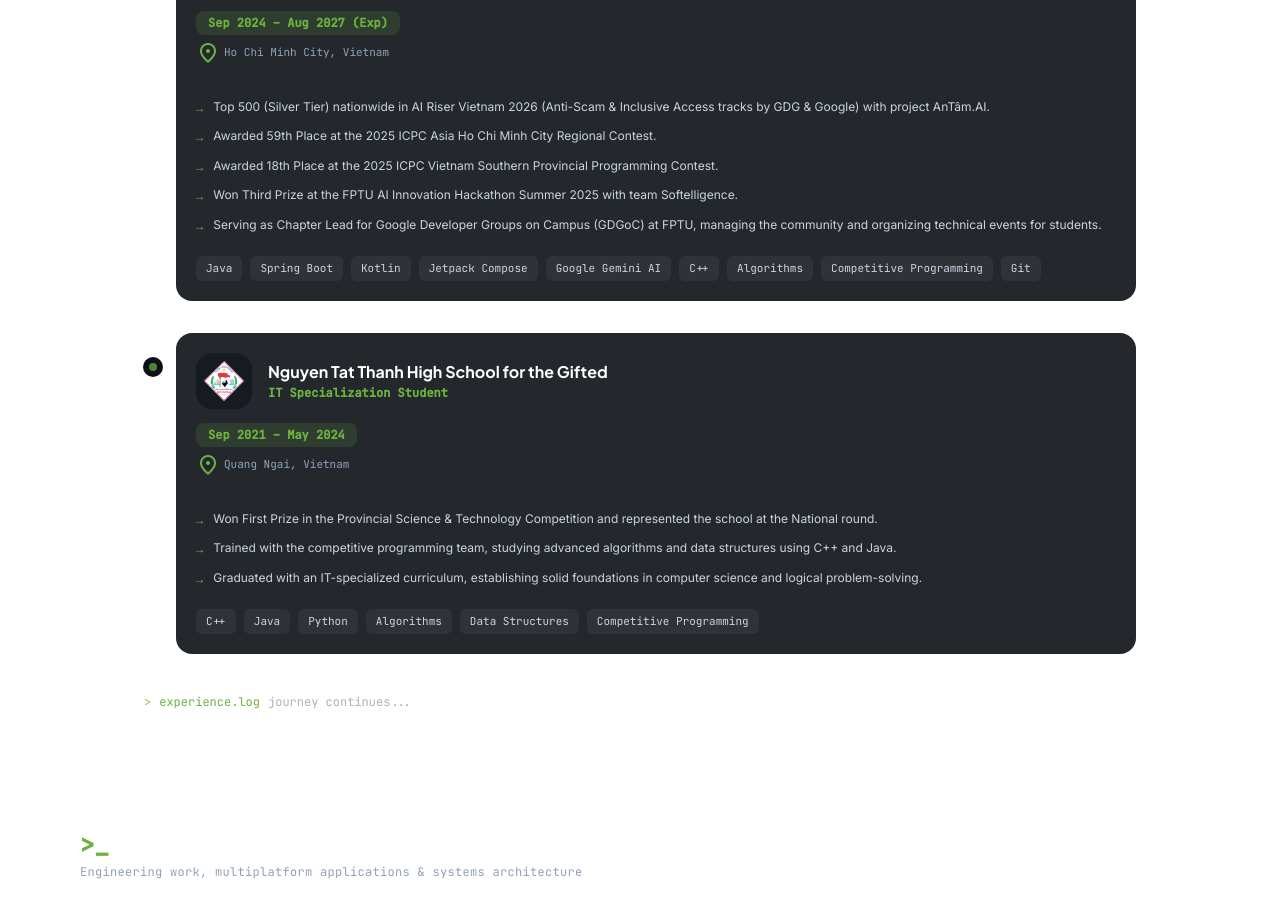
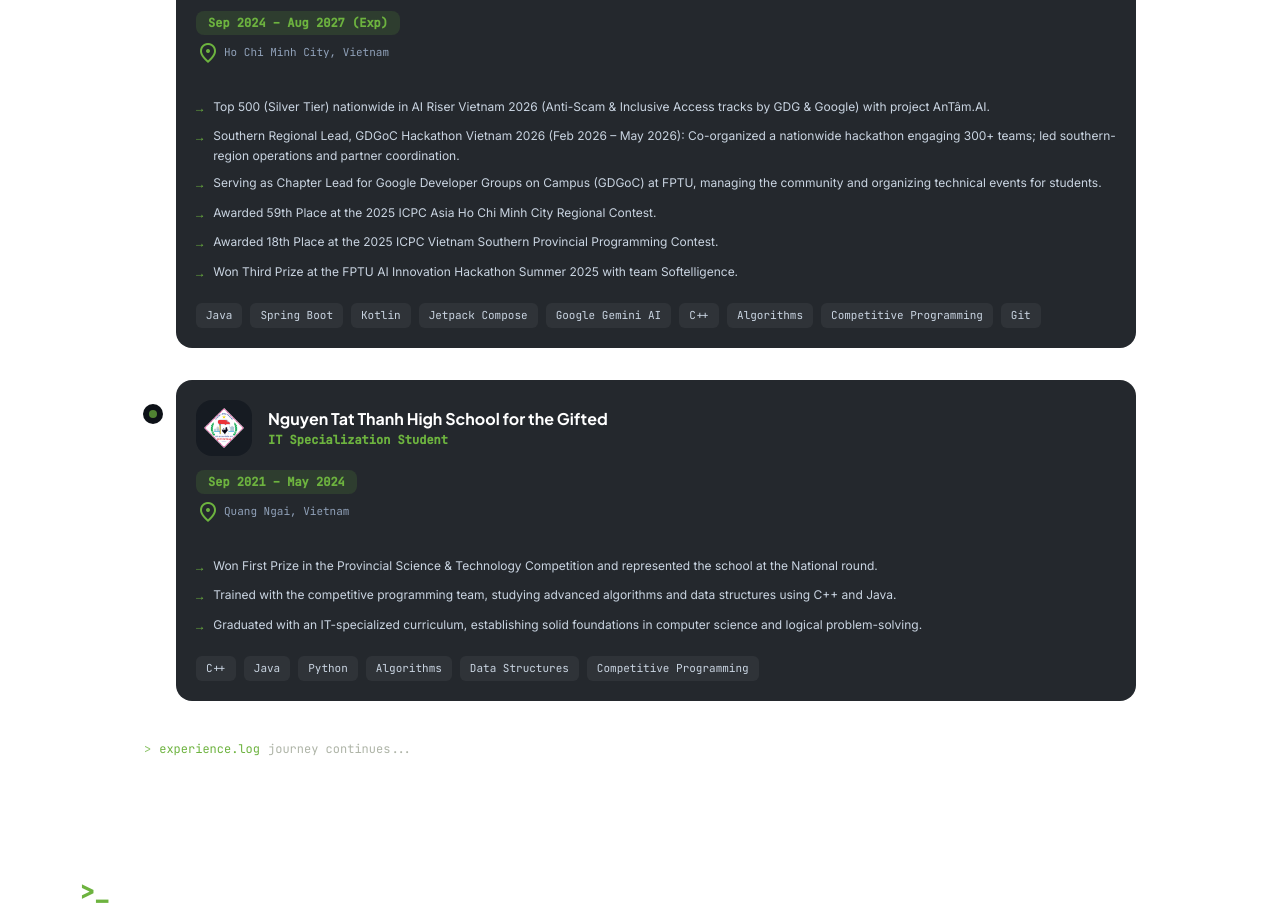
Before and after one commit to plozdev/my_portfolio, a React (Vite) app: page / in a window 1280 px wide. Shown: the part 1680-2591 px from the top of the page. Built offline with nearby package versions, Linux system fonts and the light colour scheme.

Commit message:
feat(experience): add Southern Regional Lead for GDGoC Hackathon Vietnam 2026 to FPTU

```diff
--- a/src/sections/Experience.tsx
+++ b/src/sections/Experience.tsx
@@ -65,10 +65,11 @@ const experiences: ExperienceItem[] = [
       'Focused on software engineering fundamentals, algorithm design, and system architecture. Active in ICPC competitive programming, community leadership, and hackathons.',
     highlights: [
       'Top 500 (Silver Tier) nationwide in AI Riser Vietnam 2026 (Anti-Scam & Inclusive Access tracks by GDG & Google) with project AnTâm.AI.',
+      'Southern Regional Lead, GDGoC Hackathon Vietnam 2026 (Feb 2026 – May 2026): Co-organized a nationwide hackathon engaging 300+ teams; led southern-region operations and partner coordination.',
+      'Serving as Chapter Lead for Google Developer Groups on Campus (GDGoC) at FPTU, managing the community and organizing technical events for students.',
       'Awarded 59th Place at the 2025 ICPC Asia Ho Chi Minh City Regional Contest.',
       "Awarded 18th Place at the 2025 ICPC Vietnam Southern Provincial Programming Contest.",
       'Won Third Prize at the FPTU AI Innovation Hackathon Summer 2025 with team Softelligence.',
-      'Serving as Chapter Lead for Google Developer Groups on Campus (GDGoC) at FPTU, managing the community and organizing technical events for students.',
     ],
     technologies: ['Java', 'Spring Boot', 'Kotlin', 'Jetpack Compose', 'Google Gemini AI', 'C++', 'Algorithms', 'Competitive Programming', 'Git'],
     icon: 'domain',
```
